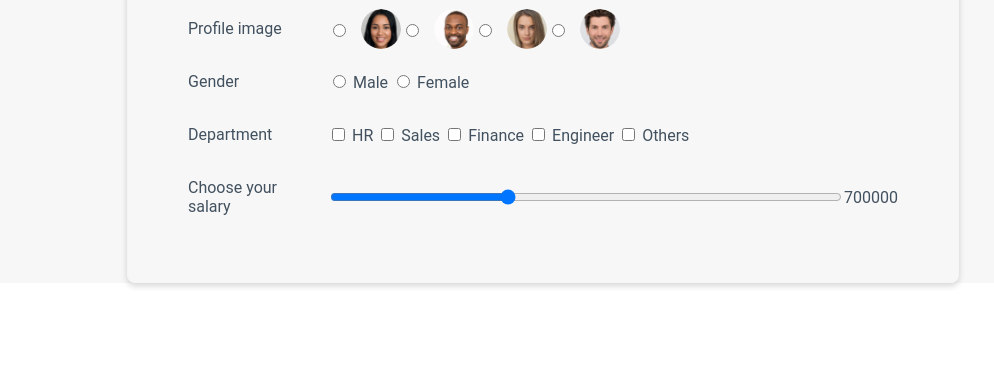
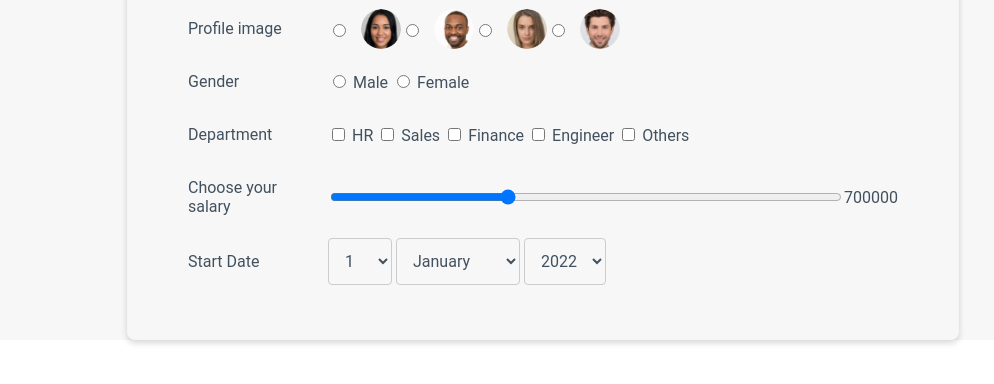
Before and after one commit to kashyapsudhir/BR_Labz_EmployeePayrollFrontend-day45, a plain HTML site: page EmployeePayrollFrontend/pages/index.html in a window 1280 px wide. Shown: the part 222-606 px from the top of the page, without its empty margins (97-1091 px from the left). Drawn offline with Linux system fonts and the light colour scheme.

Commit message:
[start date with Day, Month and Year as Select Input Item]

```diff
--- a/EmployeePayrollFrontend/css/style.css
+++ b/EmployeePayrollFrontend/css/style.css
@@ -126,3 +126,16 @@
     border-radius: 50%;
     margin-left: 12px;
 }
+
+/* UC5:- Ability to specify the start date with Day, Month and Year as Select Input Item */
+select
+{
+    padding: 12px;
+    border: 1px solid #CCC;
+    border-radius: 4px;
+    resize: vertical;
+    font: normal normal normal 16px Roboto;
+    letter-spacing: 0px;
+    color: #42515f;
+    background-color: transparent;
+}
--- a/EmployeePayrollFrontend/pages/index.html
+++ b/EmployeePayrollFrontend/pages/index.html
@@ -79,6 +79,69 @@
                     <input class="input" type="range" id="salary" min="600000" max="900000" step="1000" value="700000">
                     <output class="salary-output text" id="salary-output">700000</output>
                 </div>
+
+                 <!-- UC5:- Ability to specify the start date with Day, Month and Year as Select Input Item -->
+            <div class="row-content">
+                <label class="label text" for="startDate">Start Date</label>
+                <div>
+                    <select id="day" name="Day">
+                        <option value="1">1</option>
+                        <option value="2">2</option>
+                        <option value="3">3</option>
+                        <option value="4">4</option>
+                        <option value="5">5</option>
+                        <option value="6">6</option>
+                        <option value="7">7</option>
+                        <option value="8">8</option>
+                        <option value="9">9</option>
+                        <option value="10">10</option>
+                        <option value="11">11</option>
+                        <option value="12">12</option>
+                        <option value="13">13</option>
+                        <option value="14">14</option>
+                        <option value="15">15</option>
+                        <option value="16">16</option>
+                        <option value="17">17</option>
+                        <option value="18">18</option>
+                        <option value="19">19</option>
+                        <option value="20">20</option>
+                        <option value="21">21</option>
+                        <option value="22">22</option>
+                        <option value="23">23</option>
+                        <option value="24">24</option>
+                        <option value="25">25</option>
+                        <option value="26">26</option>
+                        <option value="27">27</option>
+                        <option value="28">28</option>
+                        <option value="29">29</option>
+                        <option value="30">30</option>
+                        <option value="31">31</option>
+                    </select>
+                    <select id-="month" name="Month">
+                        <option value="Jan">January</option>
+                        <option value="Feb">Febuary</option>
+                        <option value="March">March</option>
+                        <option value="April">April</option>
+                        <option value="May">May</option>
+                        <option value="June">June</option>
+                        <option value="July">July</option>
+                        <option value="Aug">August</option>
+                        <option value="Sept">September</option>
+                        <option value="Oct">October</option>
+                        <option value="Nov">November</option>
+                        <option value="Dec">December</option>
+                    </select>
+                    <select id="year" name="Year">
+                        <option value="2022">2022</option>
+                        <option value="2021">2021</option>
+                        <option value="2020">2020</option>
+                        <option valne="2019">2019</option>
+                        <option value="2018">2018</option>
+                        <option value="2017">2017</option>
+                        <option value="2016">2016</option>
+                    </select>
+                </div>
+            </div>
             </form>
     </body>
 </html>
```
